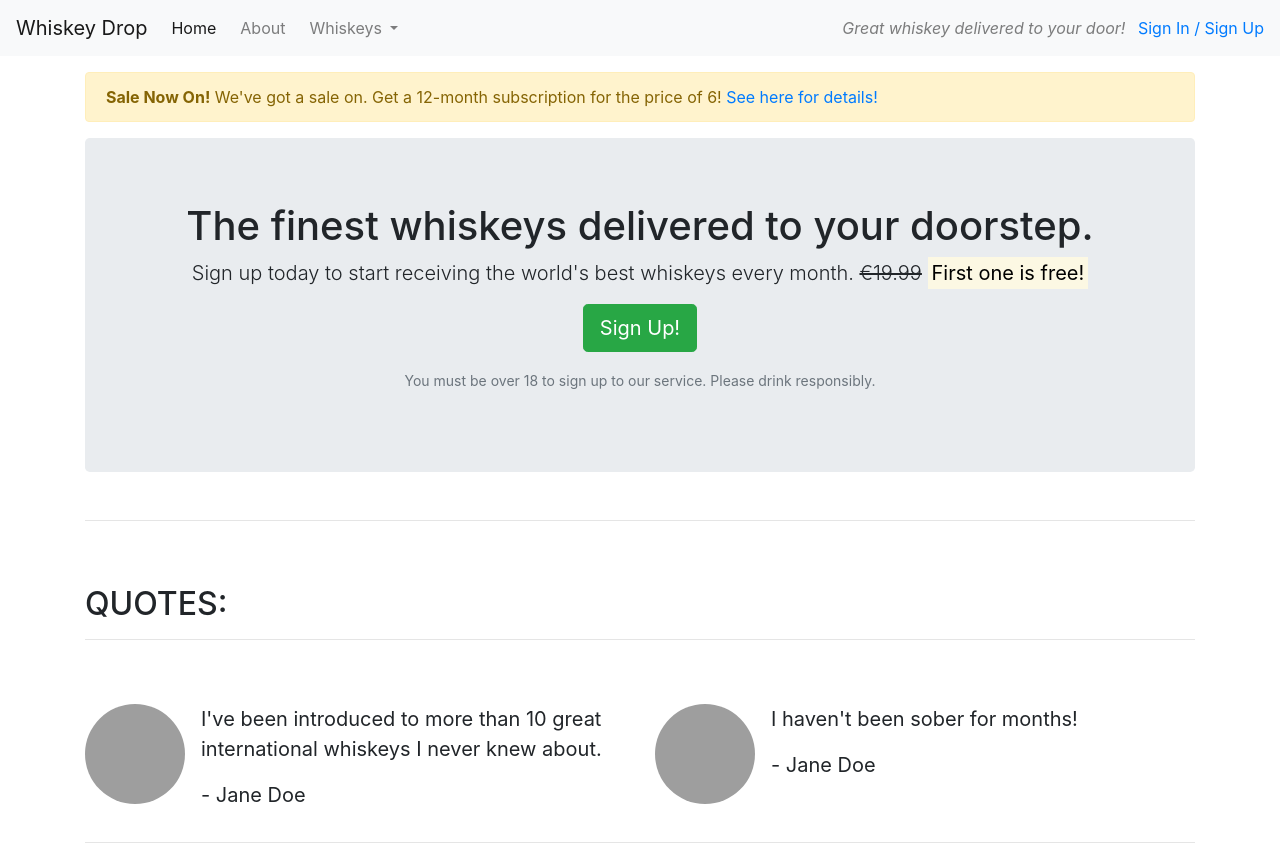
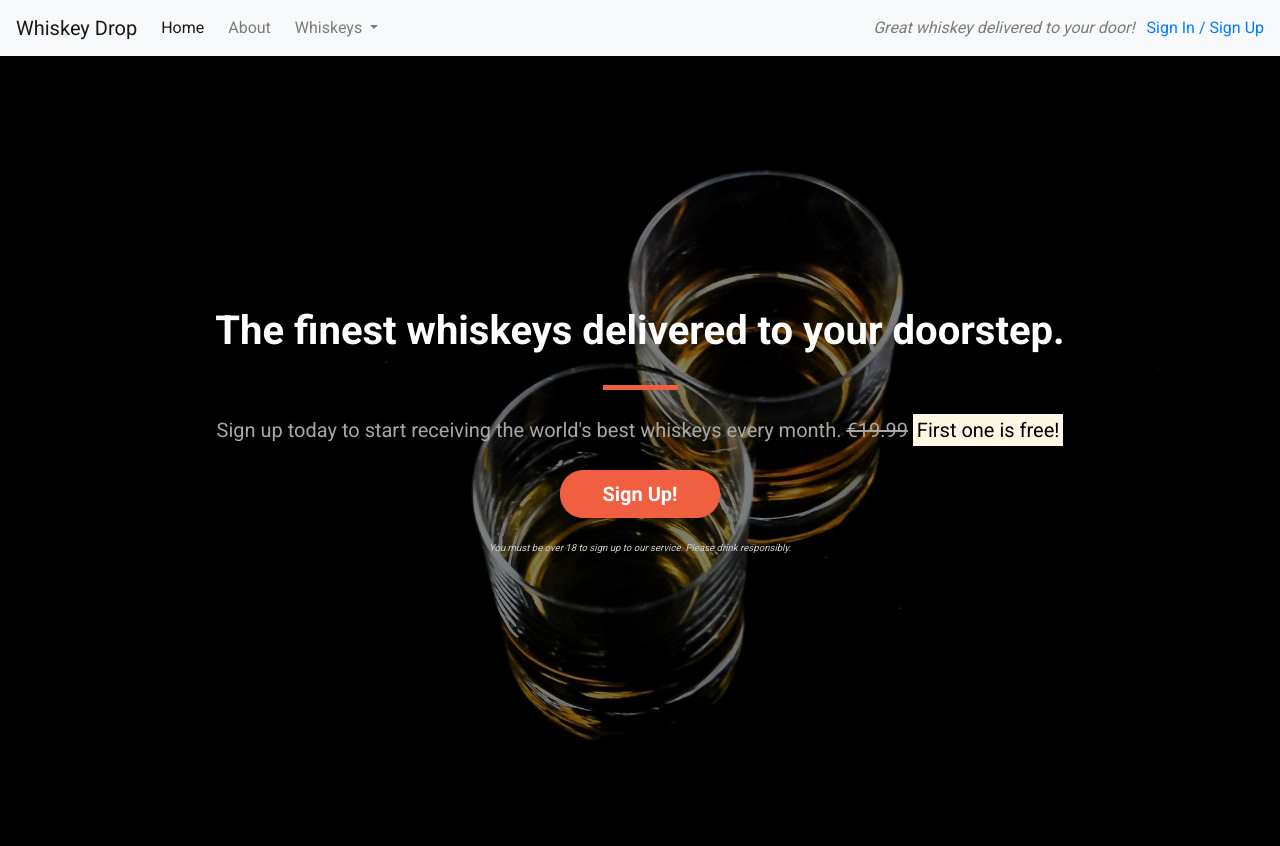
Before and after one commit to MariaHochstoeger/bootstrap-test-project, a plain HTML site: page index.html in a window 1280 px wide. Shown: the top 846 px of the page. Drawn offline with nearby package versions, Linux system fonts and the light colour scheme; grey boxes are pictures that could not be loaded; a web font is replaced by a local one.

Commit message:
Personalize css styles

```diff
--- /dev/null
+++ b/css/style.css
@@ -0,0 +1,102 @@
+@import url('https://fonts.googleapis.com/css2?family=Laila:wght@400;500;600&family=Poppins:ital,wght@0,200;0,300;0,400;0,600;1,300&family=REM&family=Roboto:wght@400;700&family=Yantramanav:wght@300;400;500&display=swap');
+
+body {
+    font-family: 'Roboto', sans-serif;
+}
+
+.alert-container {
+
+}
+
+.callout-container {
+    height: 100vh;
+    background: url(../images/whiskey-background.jpg) no-repeat bottom right fixed;
+    -webkit-background-size: cover;
+    -moz-background-size: cover;
+    -o-background-size: cover;
+    background-size: cover;
+
+    display: flex;
+    align-items: center;
+    justify-content: center;
+
+    position: relative;
+}
+
+.opaque-overlay {
+    position: absolute;
+    top: 0;
+    left: 0;
+    height: 100%;
+    width: 100%;
+    background-color: rgba(0,0,0,0.5);
+}
+
+.quotes-container {
+
+}
+
+.features-container {
+
+}
+
+/* Block dividers */
+
+.block-divider {
+    height: 5px;
+    width: 75px;
+    border: 0;
+}
+
+.block-divider--orange {
+    background-color: #f05f40;
+}
+
+.block-divider--short {
+    width: 35px;
+}
+
+/* Jumbotron */
+
+.jumbotron {
+    background-color: transparent;
+}
+
+.jumbotron-header {
+    color: white;
+    font-weight: bold;
+    margin-bottom: 30px;
+}
+
+.jumbotron .lead {
+    margin: 25px;
+    color: #a7a7a7;
+}
+
+.jumbotron small {
+    font-size: 60%;
+    font-style: italic;
+    color: #d0d0d0;
+}
+
+/* Buttons */
+
+.btn--cta {
+    font-weight: bold;
+    border-radius: 23px;
+    width: 160px;
+}
+
+.btn--red {
+    color: white;
+    background-color: #f05f40;
+    border-color: #f05f40;
+}
+
+.btn--red:hover,
+.btn--red:active,
+.btn--red:focus,
+.btn--red:active:focus {
+    background-color: #df4929;
+    border-color: #df4929;
+}
--- a/index.html
+++ b/index.html
@@ -5,7 +5,8 @@
     <meta name="viewport" content="width=device-width, initial-scale=1.0">
     <title>Whiskey Drop | Taste a new whiskey every month</title>
     <link rel="stylesheet" href="https://cdn.jsdelivr.net/npm/bootstrap@4.6.2/dist/css/bootstrap.min.css" integrity="sha384-xOolHFLEh07PJGoPkLv1IbcEPTNtaed2xpHsD9ESMhqIYd0nLMwNLD69Npy4HI+N" crossorigin="anonymous">
-    <script src="https://kit.fontawesome.com/73d77f4c3d.js" crossorigin="anonymous"></script>
+    <link rel="stylesheet" href="css/style.css" type="text/css">
+
 </head>
 
 <body>
@@ -40,7 +41,8 @@
       <a href="/login">Sign In / Sign Up</a>
     </div>
   </nav>
-    <article class="container mt-3">
+  <!--
+    <div class="container alert-container">
       <div class="row d-none d-sm-block">
         <div class="col-12">
           <div class="alert alert-warning">
@@ -48,24 +50,30 @@
           </div>
         </div>
       </div>
+    </div>
+    -->
+    <div class="container-fluid callout-container">
         <!-- Callout -->
+        <div class="opaque-overlay">&nbsp;</div>
         <div class="row">
           <div class="col-12">
             <section class="callout jumbotron text-center">
-                <h1>The finest whiskeys delivered to your doorstep.</h1>
+                <h1 class="jumbotron-header">The finest whiskeys delivered to your doorstep.</h1>
+                <hr class="block-divider block-divider--orange">
                 <p class="lead">Sign up today to start receiving the world's best whiskeys every month.
                   <s class="d-none d-sm-inline">€19.99</s>
                   <span class="d-inline d-sm-none"><br></span>
                   <strong><mark>First one is free!</mark></strong></p>
-                <p><button class="btn btn-success btn-lg" data-toggle="modal" data-target="#signUpModal">Sign Up!</button></p>
+                <p><button class="btn btn-lg btn--cta btn--red" data-toggle="modal" data-target="#signUpModal">Sign Up!</button></p>
                 <p class="text-muted"><small>You must be over 18 to sign up to our service. Please drink responsibly.</small></p>
             </section>
           </div>
         </div>
         <!-- /.callout -->
-        <hr>
+    </div>
 
         <!-- Quotes -->
+        <div class="container quotes-container">
         <section class="quotes">
           <div class="row">
             <div class="col-12 my-5">
@@ -103,9 +111,10 @@
           </div>
         </section>
         <!-- /.quotes -->
-        <hr>
+      </div>
 
         <!-- Features -->
+        <div class="container features-container">
         <section class="features">
           <div class="row">
             <div class="col-12 my-5">
@@ -137,7 +146,7 @@
           </div>
         </section>
         <!-- /.features -->
-    </article>
+      </div>
 
     <div class="modal" tabindex="-1" id="signUpModal" role="dialog">
       <div class="modal-dialog" role="document">
@@ -169,6 +178,7 @@
         </div>
       </div>
     </div>
+    <script src="https://kit.fontawesome.com/73d77f4c3d.js" crossorigin="anonymous"></script>
     <script src="https://cdn.jsdelivr.net/npm/bootstrap@4.6.2/dist/js/bootstrap.bundle.min.js" integrity="sha384-Fy6S3B9q64WdZWQUiU+q4/2Lc9npb8tCaSX9FK7E8HnRr0Jz8D6OP9dO5Vg3Q9ct" crossorigin="anonymous"></script>
     <script src="https://cdn.jsdelivr.net/npm/jquery@3.5.1/dist/jquery.slim.min.js" integrity="sha384-DfXdz2htPH0lsSSs5nCTpuj/zy4C+OGpamoFVy38MVBnE+IbbVYUew+OrCXaRkfj" crossorigin="anonymous"></script>
     <script src="https://cdn.jsdelivr.net/npm/popper.js@1.16.1/dist/umd/popper.min.js" integrity="sha384-9/reFTGAW83EW2RDu2S0VKaIzap3H66lZH81PoYlFhbGU+6BZp6G7niu735Sk7lN" crossorigin="anonymous"></script>
```
Also changed, not shown: images/whiskey-background.jpg (added).
